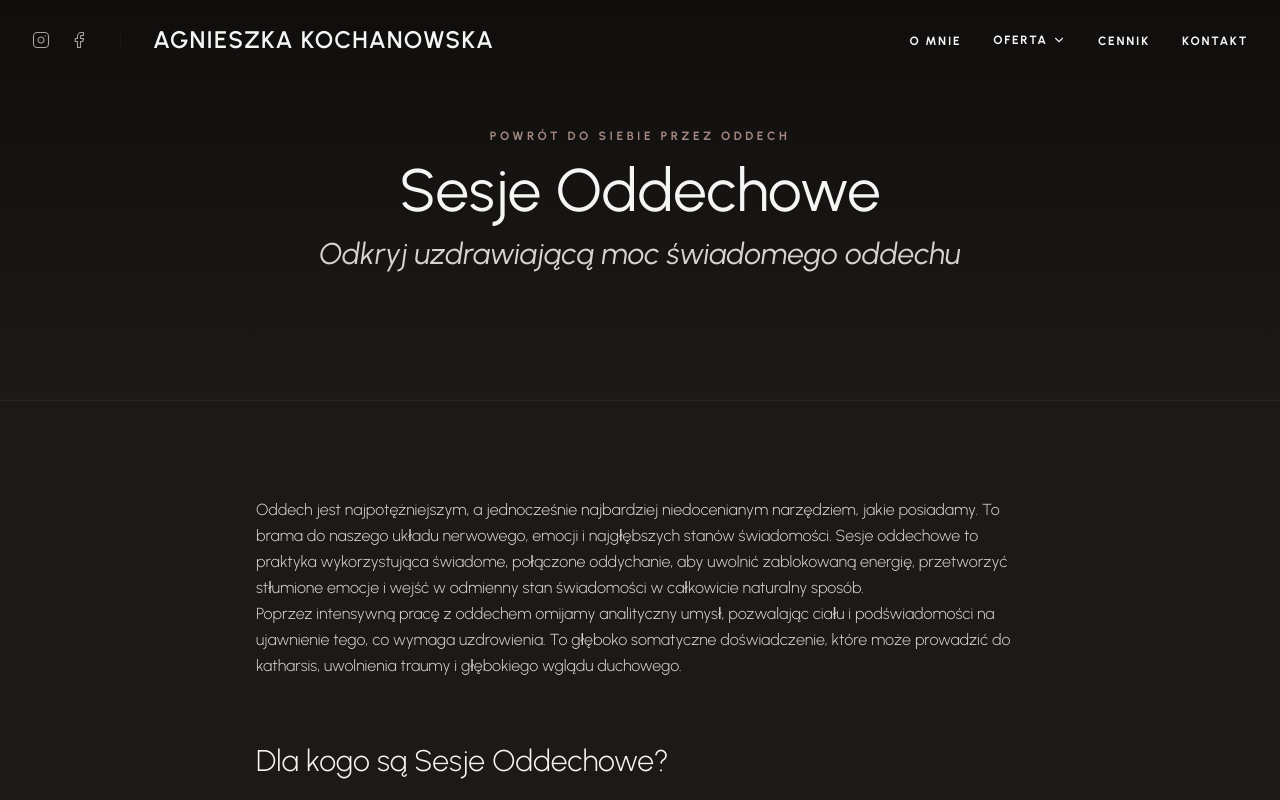
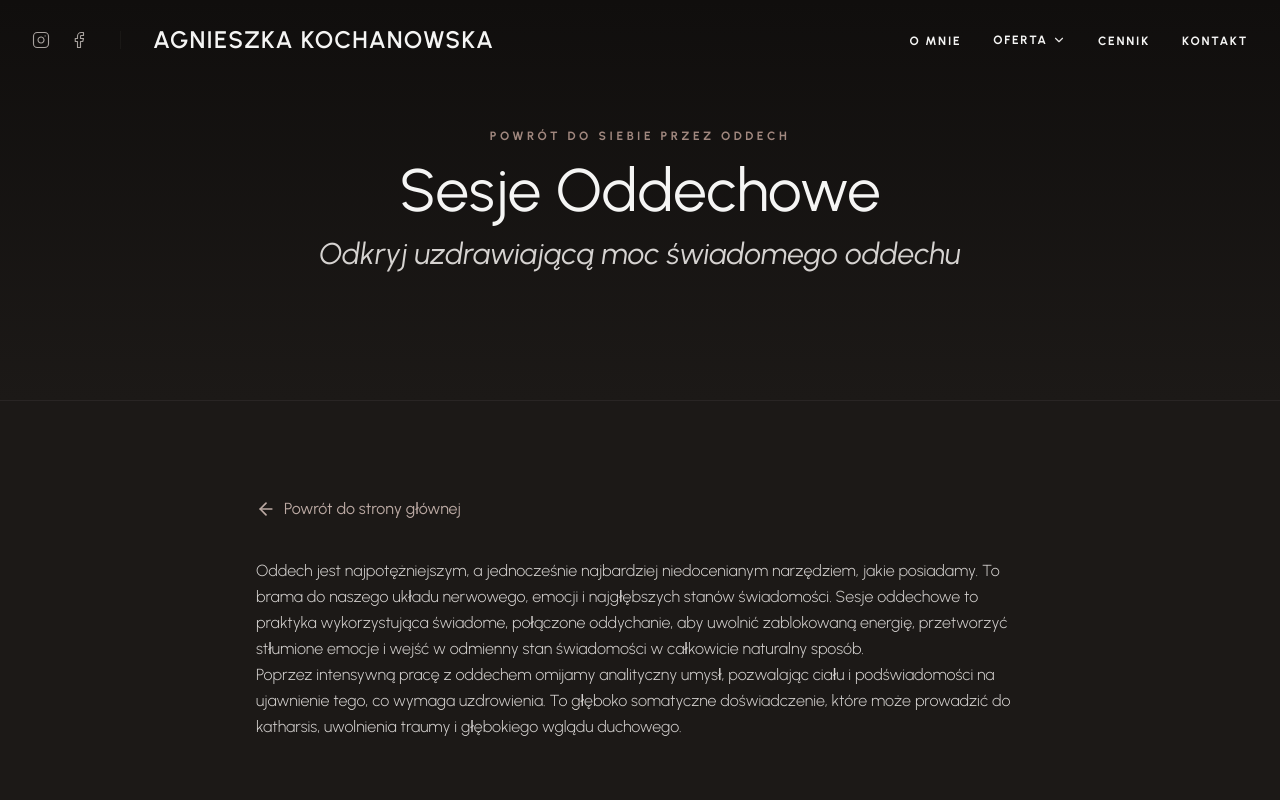
Before and after one commit to editsiarra-commits/AK_02_04.01.2026, a React (Vite) app: page /#/sesje-oddechowe in a window 1280 px wide. Shown: the top 800 px of the page. Built offline with nearby package versions, Linux system fonts and the light colour scheme.

Commit message:
Add back to home links

```diff
--- a/pages/CAT.tsx
+++ b/pages/CAT.tsx
@@ -1,4 +1,6 @@
 import React from 'react';
+import { Link } from 'react-router-dom';
+import { ArrowLeft } from 'lucide-react';
 
 const CAT: React.FC = () => {
   return (
@@ -22,6 +24,12 @@ const CAT: React.FC = () => {
       {/* Main Content */}
       <div className="container mx-auto px-4 py-16 lg:py-24">
         <div className="max-w-3xl mx-auto">
+        <div className="mb-8">
+            <Link to="/" className="inline-flex items-center text-coffee-300 hover:text-coffee-200 transition-colors">
+              <ArrowLeft size={20} className="mr-2" />
+              <span>Powrót do strony głównej</span>
+            </Link>
+          </div>
           <div className="prose prose-lg prose-invert text-warm-300 font-light leading-relaxed">
             <p>
             CAT (Cannabis Assisted Therapy) to innowacyjna metoda terapeutyczna, która wykorzystuje medyczne właściwości konopi do pogłębienia procesu terapeutycznego. W bezpiecznych i kontrolowanych warunkach, przy wsparciu wykwalifikowanego terapeuty, pacjent może uzyskać dostęp do głębszych warstw świadomości, co ułatwia przepracowanie traum, lęków i ograniczających wzorców.
--- a/pages/Hipnoterapia.tsx
+++ b/pages/Hipnoterapia.tsx
@@ -1,4 +1,6 @@
 import React from 'react';
+import { Link } from 'react-router-dom';
+import { ArrowLeft } from 'lucide-react';
 
 const Hipnoterapia: React.FC = () => {
   return (
@@ -22,6 +24,12 @@ const Hipnoterapia: React.FC = () => {
       {/* Main Content */}
       <div className="container mx-auto px-4 py-16 lg:py-24">
         <div className="max-w-3xl mx-auto">
+        <div className="mb-8">
+            <Link to="/" className="inline-flex items-center text-coffee-300 hover:text-coffee-200 transition-colors">
+              <ArrowLeft size={20} className="mr-2" />
+              <span>Powrót do strony głównej</span>
+            </Link>
+          </div>
           <div className="prose prose-lg prose-invert text-warm-300 font-light leading-relaxed">
             <p>
               Hipnoterapia to bezpieczna i naturalna metoda pracy z podświadomością, która pozwala dotrzeć do źródła problemów i odblokować wewnętrzny potencjał. W stanie głębokiego relaksu, przy zachowaniu pełnej świadomości, otwieramy drzwi do umysłu podświadomego, gdzie zapisane są nasze najgłębsze przekonania, wzorce i emocje.
--- a/pages/IntegracjaPsychodeliczna.tsx
+++ b/pages/IntegracjaPsychodeliczna.tsx
@@ -1,4 +1,6 @@
 import React from 'react';
+import { Link } from 'react-router-dom';
+import { ArrowLeft } from 'lucide-react';
 
 const IntegracjaPsychodeliczna: React.FC = () => {
   return (
@@ -22,6 +24,12 @@ const IntegracjaPsychodeliczna: React.FC = () => {
       {/* Main Content */}
       <div className="container mx-auto px-4 py-16 lg:py-24">
         <div className="max-w-3xl mx-auto">
+        <div className="mb-8">
+            <Link to="/" className="inline-flex items-center text-coffee-300 hover:text-coffee-200 transition-colors">
+              <ArrowLeft size={20} className="mr-2" />
+              <span>Powrót do strony głównej</span>
+            </Link>
+          </div>
           <div className="prose prose-lg prose-invert text-warm-300 font-light leading-relaxed">
             <p>
             Doświadczenie psychodeliczne może być głęboko transformujące, otwierając drzwi do nowych perspektyw, głębszego samopoznania i uzdrowienia. Jednak prawdziwa praca zaczyna się po zakończeniu sesji. Integracja psychodeliczna to proces nadawania sensu, znaczenia i praktycznego zastosowania wglądom zdobytym podczas doświadczenia.
--- a/pages/SesjeOddechowe.tsx
+++ b/pages/SesjeOddechowe.tsx
@@ -1,4 +1,6 @@
 import React from 'react';
+import { Link } from 'react-router-dom';
+import { ArrowLeft } from 'lucide-react';
 
 const SesjeOddechowe: React.FC = () => {
   return (
@@ -22,6 +24,12 @@ const SesjeOddechowe: React.FC = () => {
       {/* Main Content */}
       <div className="container mx-auto px-4 py-16 lg:py-24">
         <div className="max-w-3xl mx-auto">
+        <div className="mb-8">
+            <Link to="/" className="inline-flex items-center text-coffee-300 hover:text-coffee-200 transition-colors">
+              <ArrowLeft size={20} className="mr-2" />
+              <span>Powrót do strony głównej</span>
+            </Link>
+          </div>
           <div className="prose prose-lg prose-invert text-warm-300 font-light leading-relaxed">
             <p>
             Oddech jest najpotężniejszym, a jednocześnie najbardziej niedocenianym narzędziem, jakie posiadamy. To brama do naszego układu nerwowego, emocji i najgłębszych stanów świadomości. Sesje oddechowe to praktyka wykorzystująca świadome, połączone oddychanie, aby uwolnić zablokowaną energię, przetworzyć stłumione emocje i wejść w odmienny stan świadomości w całkowicie naturalny sposób.
```
